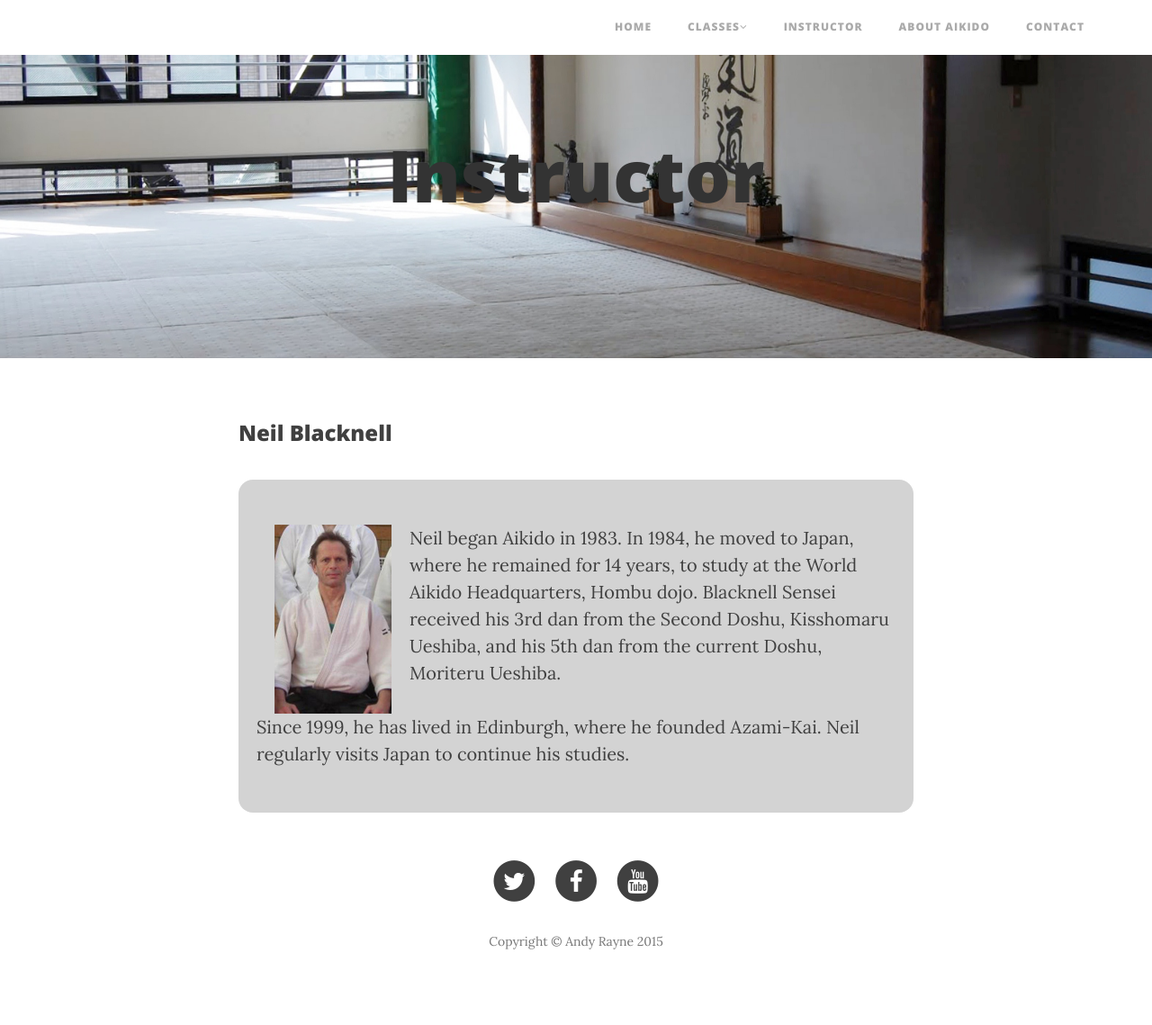
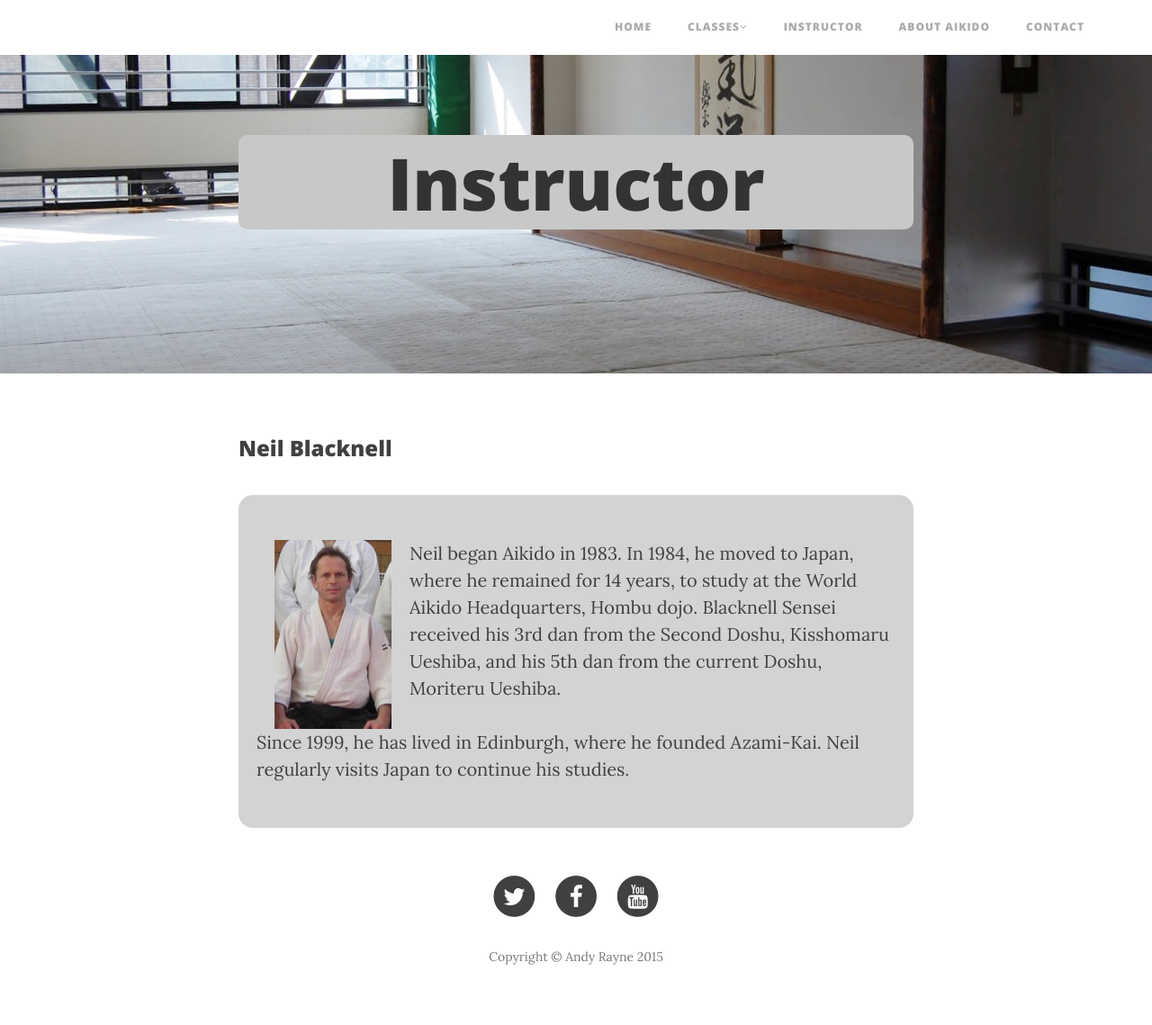
Before and after one commit to arayne74/azami, a Jekyll site: the page built from Instructors.html, in a window 1280 px wide. Shown: the whole page at 90% size. Built offline with Jekyll 4.4.1, drawn with Linux system fonts in a browser that asks for light colours; nearby versions of some CDN libraries; Markdown is read by kramdown in place of the engine named in the settings.

Commit message:
fixed headers apart from main page

```diff
--- a/Instructors.html
+++ b/Instructors.html
@@ -4,7 +4,7 @@ title: "Instructor"
 group: "navigation"
 description: ""
 coverImg: "aikikai-hombu-dojo.jpg"
-titleCol: "red"
+titleCol: "#333333"
 order: 2
 ---
     <div class="container">
--- /dev/null
+++ b/_config_dev.yml
@@ -0,0 +1,5 @@
+markdown: redcarpet
+
+url: http://localhost:4000
+baseurl:
+paginate: 2
--- a/_includes/header.html
+++ b/_includes/header.html
@@ -42,11 +42,7 @@
             <div class="row">
                 <div class="col-lg-8 col-lg-offset-2 col-md-10 col-md-offset-1">
                     <div class="site-heading">
-						{% if page.titleCol %}
-                        <h1 style="color:{page.titleCol}">{{page.title}}</h1>
-						{% else %}
                         <h1>{{page.title}}</h1>
-                       {% endif %}
 						{% if page.author %}
 							<h2 class="subheading">{{page.description}}</h2>
 							<span class="meta">Posted by <a href="#">{{page.author}}</a> on {{ page.date | date_to_string }}</p>
--- a/css/clean-blog.css
+++ b/css/clean-blog.css
@@ -161,6 +161,9 @@ hr.small {
 .intro-header .page-heading h1 {
   margin-top: 0;
   font-size: 50px;
+  background-color: #c8c8c8;
+  border-radius: 10px;
+  line-height: 105px;
 }
 .intro-header .site-heading .subheading,
 .intro-header .page-heading .subheading {
--- a/edinburghclasses.html
+++ b/edinburghclasses.html
@@ -4,7 +4,7 @@ title: "Edinburgh Aikikai"
 group: "navigation"
 description: ""
 coverImg: "Edinburgh_Castle_from_the_south_east.jpg"
-titleColour:"green"
+titleColour: "green"
 order: 2
 ---
 
--- a/glasgowclasses.html
+++ b/glasgowclasses.html
@@ -4,7 +4,7 @@ title: "Glasgow Aikikai"
 group: "navigation"
 description: ""
 coverImg: "glasgow.jpg"
-titleColour:"green"
+titleColour: "green"
 order: 2
 ---
     <div class="container">
--- a/index.html
+++ b/index.html
@@ -3,6 +3,7 @@
 title: "Azamikai"
 description: ""
 coverImg: "azamikai.jpg"
+titleCol: "#cccccc"
 order: 1
 ---
 
```
